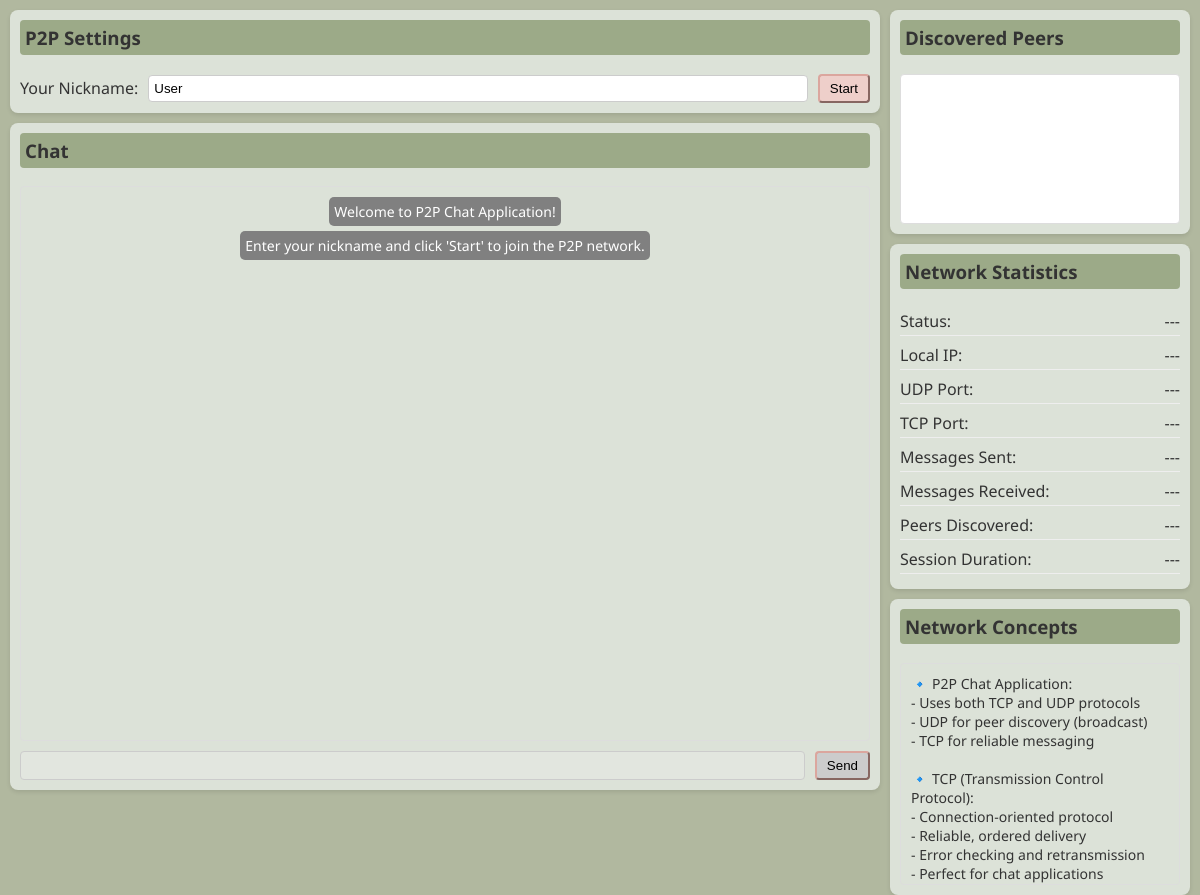
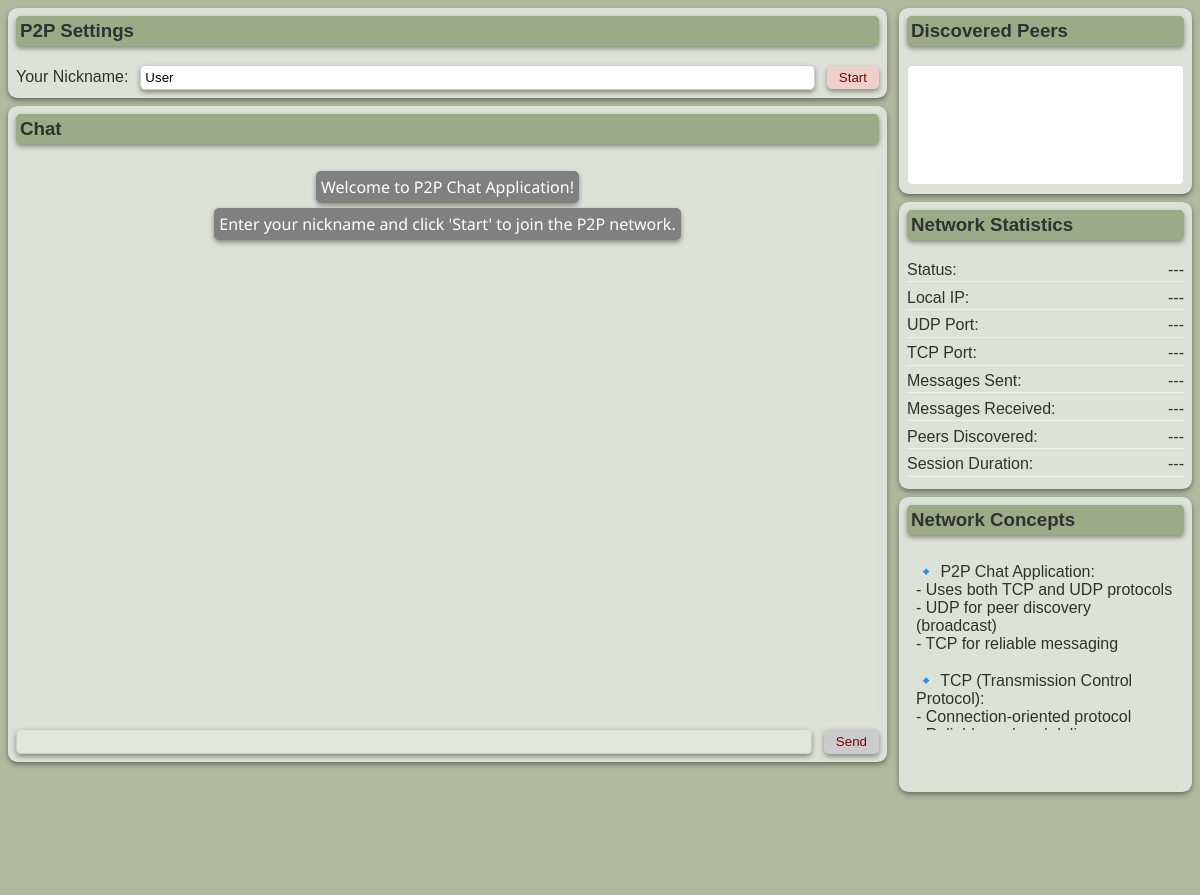
Before and after one commit to Kart8ik/P2P_CHAT_APP, an Electron app: page src/index.html in a window 1200 px wide. After the commit the page ends 800 px from the top, so only its background shows below. Drawn offline with Linux system fonts and the light colour scheme.

Commit message:
made style changes

```diff
--- a/src/renderer.js
+++ b/src/renderer.js
@@ -178,15 +178,15 @@ function displayMessage(timestamp, sender, senderIp, message) {
   } else {
     messageElement.style.alignSelf = 'flex-start';
   }
-
-  messageElement.style.backgroundColor = '#9CAA88';
-  messageElement.style.color = 'black';
-  messageElement.style.padding = '5px';
-  messageElement.style.borderRadius = '5px';
-  messageElement.style.marginBottom = '5px';
-  messageElement.style.minWidth = '100px';
-  messageElement.style.width = 'fit-content';
-
+  Object.assign(messageElement.style,{
+    backgroundColor:'#9CAA88',
+    color:'black',
+    padding:'5px',
+    borderRadius:'5px',
+    marginBottom :'5px',
+    minWidth:'100px',
+    width: 'fit-content',
+  })
   messageDisplay.appendChild(messageElement);
   messageDisplay.scrollTop = messageDisplay.scrollHeight;
 }
@@ -195,15 +195,17 @@ function displayMessage(timestamp, sender, senderIp, message) {
 function displaySystemMessage(message) {
   const timestamp = new Date().toLocaleTimeString();
   const messageElement = document.createElement('div');
-  messageElement.id = `messageElement`;
-  messageElement.textContent = `${message}`;
-  messageElement.style.backgroundColor = 'grey';
-  messageElement.style.color = 'white';
-  messageElement.style.padding = '5px';
-  messageElement.style.borderRadius = '5px';
-  messageElement.style.marginBottom = '5px';
-  messageElement.style.width = 'fit-content';
-  messageElement.style.alignSelf = 'center';
+  messageElement.textContent = message;
+  Object.assign(messageElement.style, {
+    backgroundColor: 'grey',
+    color: 'white',
+    padding: '5px',
+    borderRadius: '5px',
+    marginBottom: '5px',
+    width: 'fit-content',
+    boxShadow: '0 0.2vw 0.4vw rgba(0, 0, 0, 0.4)',
+    alignSelf: 'center',
+  });
   messageDisplay.appendChild(messageElement);
   messageDisplay.scrollTop = messageDisplay.scrollHeight;
 }
--- a/src/styles.css
+++ b/src/styles.css
@@ -1,30 +1,38 @@
 /* General styles */
 body {
-  font-family: 'Segoe UI', Tahoma, Geneva, Verdana, sans-serif;
+  font-family: 'Banschrift', sans-serif;
   margin: 0;
-  padding: 10px;
+  padding: 1vh;
   background-color: #B1B89F;
-  color: #333;
+  color: #303130;
 }
 
 h3 {
   margin-top: 0;
-  padding: 5px;
+  padding: 0.5vh;
   background-color: #9CAA88;
-  border-radius: 4px;
+  border-radius: 0.4vw;
+  box-shadow: 0 0.2vw 0.4vw rgba(0, 0, 0, 0.4);
+  transition: background-color 0.3s ease, transform 0.3s ease;
 }
 
 button {
-  padding: 5px 10px;
-  border-color: #dba69e;
-  border-radius: 4px;
+  padding: 0.5vh 1vw;
+  /* border-color: #dba69e;/ */
+  border-style: none;
+  border-radius: 0.4vw;
   background-color: #EECFCA;
-  color: black;
+  color: rgb(119, 5, 5);
   cursor: pointer;
+  box-shadow: 0 0.2vw 0.4vw rgba(0, 0, 0, 0.4);
+  transition: background-color 0.3s ease, transform 0.3s ease;
 }
 
 button:hover {
   background-color: #EECFCA;
+  box-shadow: 0 0.2vw 0.6vw rgba(255, 156, 164, 0.8);
+  transform: scale(1.05);
+  transition: background-color 0.3s ease-in-out, box-shadow 0.3s ease-in-out, transform 0.3s ease-in-out;
 }
 
 button:disabled {
@@ -33,39 +41,40 @@ button:disabled {
 }
 
 input {
-  padding: 5px;
-  border: 1px solid #ccc;
-  border-radius: 4px;
+  padding: 0.5vh;
+  border: 0.1vw solid #ccc;
+  border-radius: 0.4vw;
 }
 
 /* Layout */
 .main-container {
   display: flex;
   height: 100vh;
-  max-height: calc(100vh - 20px);
+  max-height: calc(100vh - 2vh);
+  flex-wrap: wrap;
 }
 
 .left-panel {
   flex: 3;
   display: flex;
   flex-direction: column;
-  margin-right: 10px;
+  margin-right: 1vw;
 }
 
 .right-panel {
   flex: 1;
   display: flex;
   flex-direction: column;
-  min-width: 300px;
+  min-width: 20vw;
 }
 
 /* Connection frame */
 .connection-frame {
   background-color: #DCE2D8;
-  border-radius: 8px;
-  padding: 10px;
-  margin-bottom: 10px;
-  box-shadow: 0 2px 4px rgba(0, 0, 0, 0.1);
+  border-radius: 0.8vw;
+  padding: 1vh;
+  margin-bottom: 1vh;
+  box-shadow: 0 0.2vw 0.4vw rgba(0, 0, 0, 0.4);
 }
 
 .connection-controls {
@@ -74,39 +83,41 @@ input {
 }
 
 .connection-controls label {
-  margin-right: 10px;
+  margin-right: 1vw;
 }
 
 .connection-controls input {
   flex-grow: 1;
-  margin-right: 10px;
+  margin-right: 1vw;
+  box-shadow: 0 0.2vw 0.4vw rgba(0, 0, 0, 0.4);
 }
 
 /* Chat frame */
 .chat-frame {
   background-color: #DCE2D8;
-  border-radius: 8px;
-  padding: 10px;
+  border-radius: 0.8vw;
+  padding: 1vh;
   display: flex;
   flex-direction: column;
-  flex-grow: 1;
-  box-shadow: 0 2px 4px rgba(0, 0, 0, 0.1);
+  flex-shrink: 0;
+  height: 80vh;
+  box-shadow: 0 0.2vw 0.4vw rgba(0, 0, 0, 0.4);
 }
 
 .message-display {
   display: flex;
   flex-direction: column;
   flex-grow: 1;
-  overflow-y: auto;
-  padding: 10px;
+  overflow-y: scroll;
+  padding: 1vh;
   background-color: #DCE2D8;
-  border: 1px solid #ddd;
-  border-radius: 4px;
-  margin-bottom: 10px;
+  border: 0.1vw solid #ddd;
+  border-radius: 0.4vw;
+  margin-bottom: 1vh;
   white-space: pre-wrap;
   font-family: 'Segoe UI', Tahoma, Geneva, Verdana, sans-serif;
-  font-size: 14px;
-  height: calc(100% - 80px);
+  font-size: 2vh;
+  height: calc(100% - 8vh);
 }
 
 .message-frame {
@@ -115,32 +126,33 @@ input {
 
 .message-frame input {
   flex-grow: 1;
-  margin-right: 10px;
+  margin-right: 1vw;
+  box-shadow: 0 0.2vw 0.4vw rgba(0, 0, 0, 0.4);
 }
 
 /* Peers frame */
 .peers-frame {
   background-color: #DCE2D8;
-  border-radius: 8px;
-  padding: 10px;
-  margin-bottom: 10px;
-  box-shadow: 0 2px 4px rgba(0, 0, 0, 0.1);
+  border-radius: 0.8vw;
+  padding: 1vh;
+  margin-bottom: 1vh;
+  box-shadow: 0 0.2vw 0.4vw rgba(0, 0, 0, 0.4);
 }
 
 #peers-listbox {
   width: 100%;
-  height: 150px;
-  border: 1px solid #ddd;
-  border-radius: 4px;
+  height: 15vh;
+  border: 0.1vw solid #ddd;
+  border-radius: 0.4vw;
 }
 
 /* Stats frame */
 .stats-frame {
   background-color: #DCE2D8;
-  border-radius: 8px;
-  padding: 10px;
-  margin-bottom: 10px;
-  box-shadow: 0 2px 4px rgba(0, 0, 0, 0.1);
+  border-radius: 0.8vw;
+  padding: 1vh;
+  margin-bottom: 1vh;
+  box-shadow: 0 0.2vw 0.4vw rgba(0, 0, 0, 0.4);
 }
 
 .stats-container {
@@ -151,27 +163,27 @@ input {
 .stat-row {
   display: flex;
   justify-content: space-between;
-  margin-bottom: 5px;
-  padding: 3px 0;
-  border-bottom: 1px solid #eee;
+  margin-bottom: 0.5vh;
+  padding: 0.3vh 0;
+  border-bottom: 0.1vw solid #eee;
 }
 
 /* Educational panel */
 .edu-frame {
   background-color: #DCE2D8;
-  border-radius: 8px;
-  padding: 10px;
+  border-radius: 0.8vw;
+  padding: 1vh;
   flex-grow: 1;
-  box-shadow: 0 2px 4px rgba(0, 0, 0, 0.1);
+  box-shadow: 0 0.2vw 0.4vw rgba(0, 0, 0, 0.4);
 }
 
 .edu-text {
-  height: 200px;
+  height: 20vh;
   overflow-y: auto;
-  padding: 10px;
+  padding: 1vh;
   background-color: #DCE2D8;
-  border: 1px solid #ddd;
-  border-radius: 4px;
-  font-size: 14px;
+  border: 0.1vw solid #ddd;
+  border-radius: 0.4vw;
+  font-size: 2vh;
   white-space: pre-wrap;
 }
```
